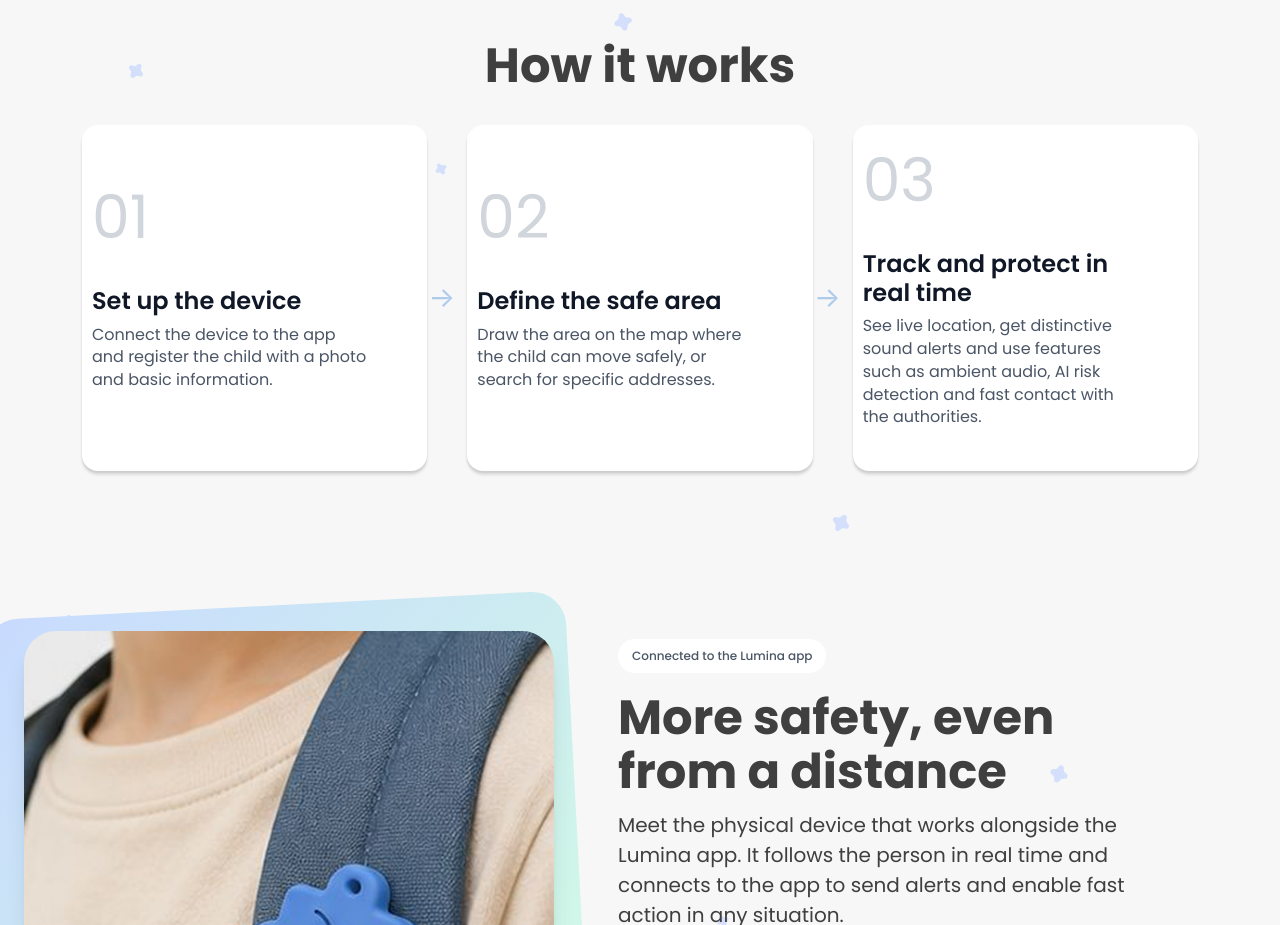
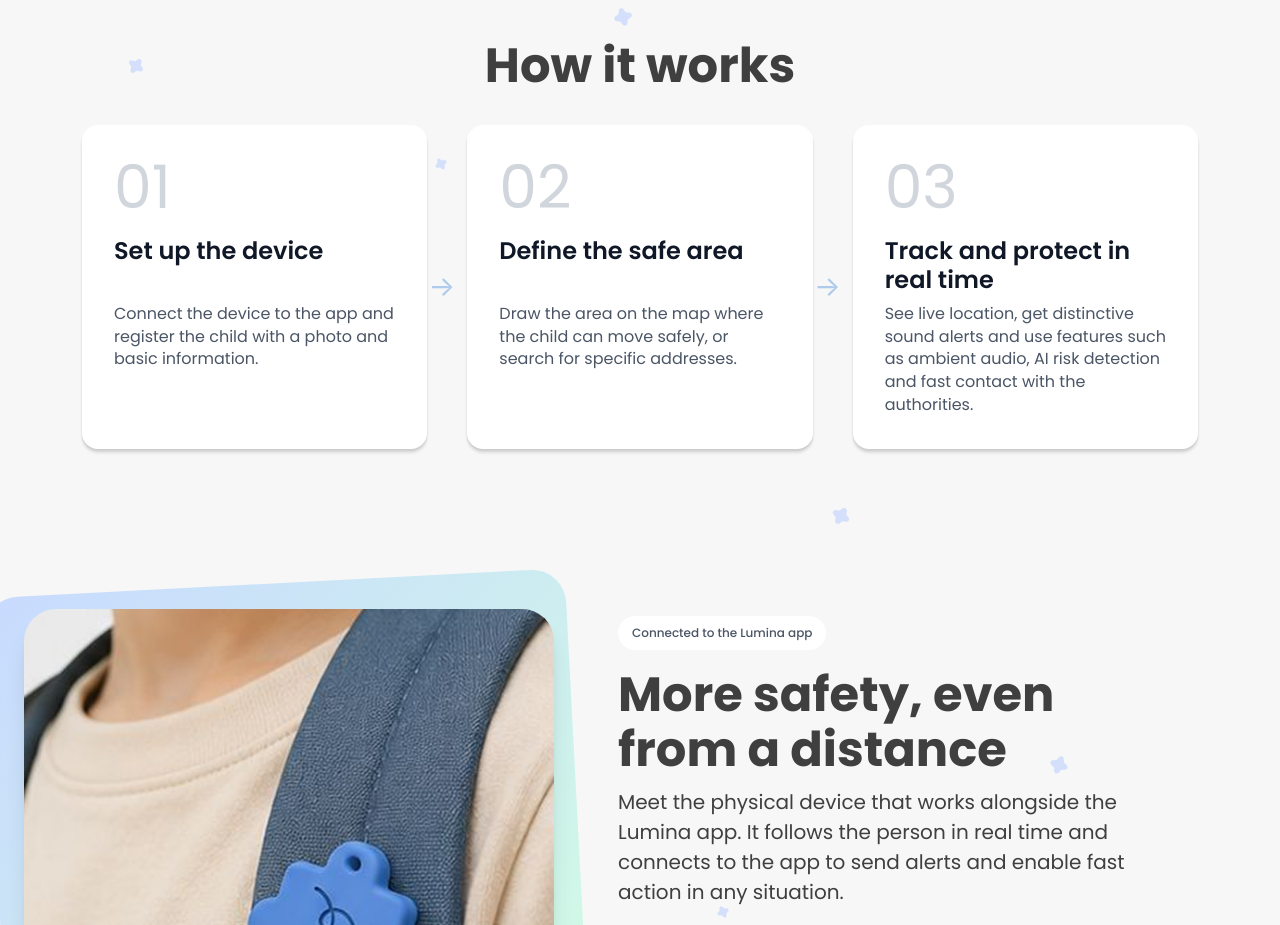
Before and after one commit to IsaFGuerra/lumina_site, a React (Vite) app in the folder lumina-web/: page / in a window 1280 px wide. Shown: the part 1040-1965 px from the top of the page. Built offline with nearby package versions, Linux system fonts and the light colour scheme.

Commit message:
fix: adjust step-card dimensions and layout for better alignment

```diff
--- a/lumina-web/src/App.css
+++ b/lumina-web/src/App.css
@@ -382,12 +382,12 @@
 
 .step-card {
   position: relative;
-  min-height: 346px;
-  padding: 10px 56px 28px 10px;
+  min-height: 240px;
+  padding: 32px;
   display: flex;
   flex-direction: column;
-  justify-content: center;
-  gap: 40px;
+  justify-content: flex-start;
+  gap: 20px;
   background: #fff;
   border-radius: 16px;
   box-shadow:
@@ -402,6 +402,8 @@
 }
 
 .step-card h3 {
+  /* duas linhas reservadas: mantem os paragrafos alinhados quando um titulo quebra */
+  min-height: 2.4em;
   margin: 0 0 8px;
   color: #101828;
   font-size: 24px;
```
